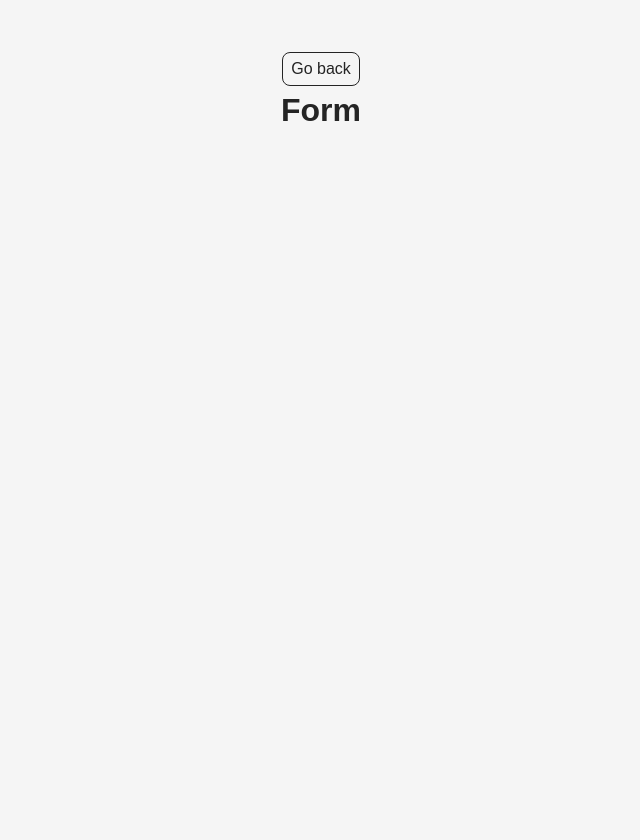
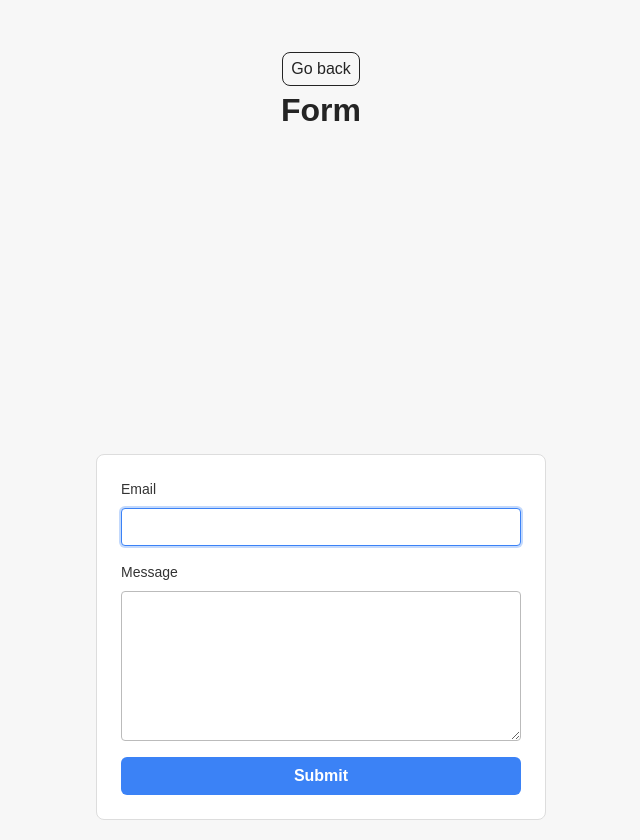
Before and after one commit to BilykYarosalvAleksandrovich/goit-js-hw-09, a website built with Vite: page src/2-form.html in a window 1280 px wide. Shown: the top 840 px of the page, without its empty margins (339-979 px from the left). Built offline with nearby package versions, Linux system fonts and the light colour scheme.

Commit message:
new form

```diff
--- a/src/2-form.html
+++ b/src/2-form.html
@@ -14,6 +14,17 @@
         <h1 class="main-title">Form</h1>
       </div>
     </main>
+    <form class="feedback-form" autocomplete="off">
+      <label>
+        Email
+        <input type="email" name="email" autofocus />
+      </label>
+      <label>
+        Message
+        <textarea name="message" rows="8"></textarea>
+      </label>
+      <button type="submit">Submit</button>
+    </form>
     <script type="module" src="./js/2-forms.js"></script>
   </body>
 </html>
--- /dev/null
+++ b/src/css/form.css
@@ -0,0 +1,68 @@
+body {
+  font-family: Arial, sans-serif;
+  background-color: #f7f7f7;
+  display: flex;
+  justify-content: center;
+  align-items: center;
+  height: 100vh;
+}
+
+.feedback-form {
+  background: #fff;
+  padding: 24px;
+  border: 1px solid #ddd;
+  border-radius: 8px;
+  width: 400px;
+  display: flex;
+  flex-direction: column;
+  gap: 16px;
+}
+
+.feedback-form label {
+  display: flex;
+  flex-direction: column;
+  font-size: 14px;
+  color: #333;
+}
+
+.feedback-form input,
+.feedback-form textarea {
+  margin-top: 8px;
+  padding: 10px;
+  font-size: 14px;
+  border: 1px solid #bbb; /* normal */
+  border-radius: 4px;
+  transition: border-color 0.2s, box-shadow 0.2s;
+}
+
+.feedback-form input:hover,
+.feedback-form textarea:hover {
+  border-color: #000;
+}
+
+.feedback-form input:focus,
+.feedback-form textarea:focus {
+  outline: none;
+  border-color: #3b82f6;
+  box-shadow: 0 0 0 2px rgba(59, 130, 246, 0.3);
+}
+
+.feedback-form button {
+  padding: 10px 16px;
+  font-size: 16px;
+  font-weight: bold;
+  color: #fff;
+  background-color: #3b82f6; /* normal */
+  border: none;
+  border-radius: 6px;
+  cursor: pointer;
+  transition: background-color 0.2s, transform 0.1s;
+}
+
+.feedback-form button:hover {
+  background-color: #2563eb;
+}
+
+.feedback-form button:active {
+  transform: scale(0.97);
+}
--- a/src/css/styles.css
+++ b/src/css/styles.css
@@ -16,4 +16,5 @@
 @import url('./badges.css');
 @import url('./back-link.css');
 @import url('./gallary.css');
+@import url('./form.css');
 @import url('./footer.css');
--- a/src/js/2-forms.js
+++ b/src/js/2-forms.js
@@ -0,0 +1,36 @@
+const STORAGE_KEY = 'feedback-form-state';
+
+let formData = {
+  email: '',
+  message: '',
+};
+
+const form = document.querySelector('.feedback-form');
+const { email, message } = form.elements;
+
+const savedData = JSON.parse(localStorage.getItem(STORAGE_KEY));
+if (savedData) {
+  formData = savedData;
+  email.value = savedData.email || '';
+  message.value = savedData.message || '';
+}
+
+form.addEventListener('input', event => {
+  formData[event.target.name] = event.target.value.trim();
+  localStorage.setItem(STORAGE_KEY, JSON.stringify(formData));
+});
+
+form.addEventListener('submit', event => {
+  event.preventDefault();
+
+  if (!formData.email || !formData.message) {
+    alert('Fill please all fields');
+    return;
+  }
+
+  console.log('Submitted data:', formData);
+
+  localStorage.removeItem(STORAGE_KEY);
+  formData = { email: '', message: '' };
+  form.reset();
+});
```
